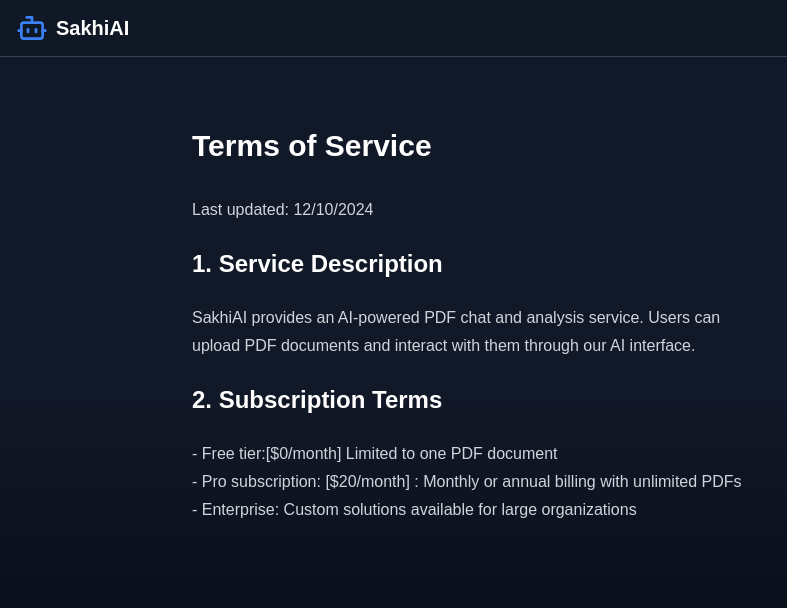
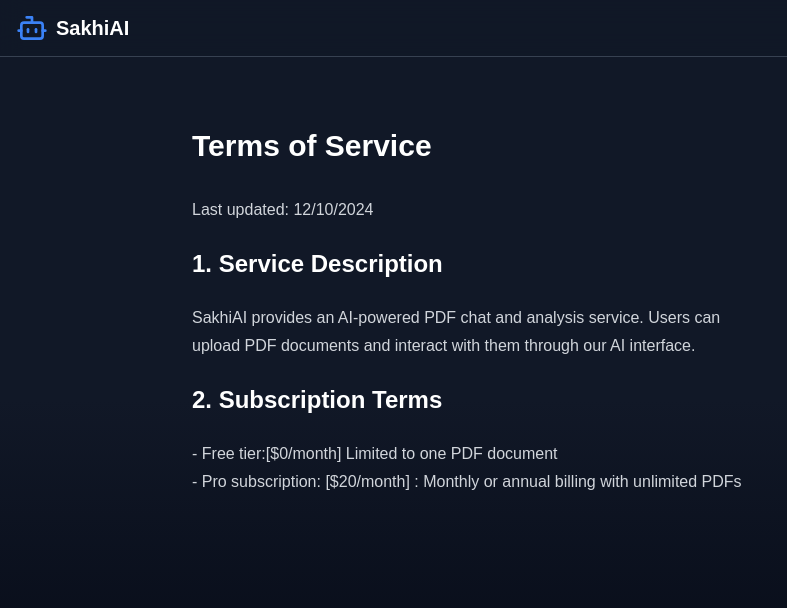
Before and after one commit to vikaswakde/sakhi-ai, a Next.js app: page /legal/terms in a window 1280 px wide. Shown: the top 608 px of the page, without its empty margins (0-787 px from the left). Built offline with nearby package versions, Linux system fonts and the light colour scheme.

Commit message:
fix: remove enterprise subscription option from terms page

```diff
--- a/src/app/legal/terms/page.tsx
+++ b/src/app/legal/terms/page.tsx
@@ -36,8 +36,6 @@ export default function TermsPage() {
               <br />
               - Pro subscription: [$20/month] : Monthly or annual billing with
               unlimited PDFs
-              <br />- Enterprise: Custom solutions available for large
-              organizations
             </p>{" "}
           </div>
         </div>
```
